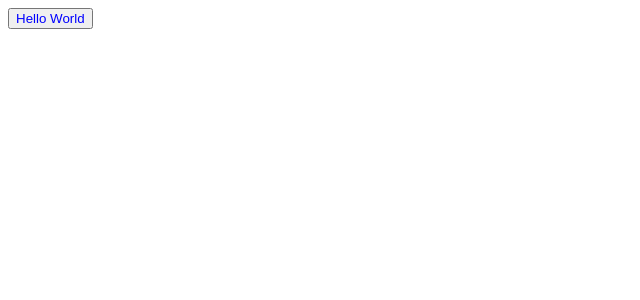
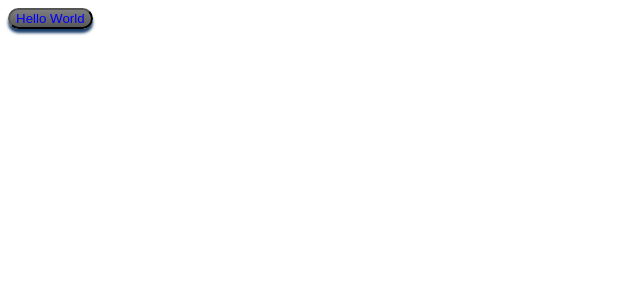
Before and after one commit to dsmith39/almighty-react-library, a React (Vite) app: page / in a window 1280 px wide. Shown: the top 300 px of the page, without its empty margins (0-640 px from the left). Built offline with nearby package versions, Linux system fonts and the light colour scheme.

Commit message:
Adding Button from Website to Library

```diff
--- a/src/components/Button/Button.tsx
+++ b/src/components/Button/Button.tsx
@@ -1,18 +1,31 @@
 import React from "react";
 import styled from "styled-components";
 
-export interface ButtonProps {
-  /** The Button Text */
-  label: string;
-  color?: string;
-}
+
 
 export interface StyledButtonProps {
   color?: string;
+  height?: string;
+  width?: string;
+  margin?: string;
 }
 
 const StyledButton = styled.button<StyledButtonProps>`
+  height: ${(props) => props.height || "auto"};
+  width: ${(props) => props.width || "auto"};
+  margin: ${(props) => props.margin || "auto"};
   color: ${(props) => props.color || "black"};
+  background: linear-gradient(180deg, #7e7e7e 0%, #585858 100%);
+  box-shadow: 0px 4px 3px 0px rgba(27, 64, 106, 1);
+  border: ${(props) => props.name || "defaultOption"};
+  border-radius: 50px;
+
+  &:active {
+    transform: translateY(-0.1rem);
+    box-shadow: 0px 2px 2px 0px rgba(27, 64, 106, 1);
+    letter-spacing: -0.5px;
+    transition: all 0.2s;
+  }
 `;
 
 /**
@@ -22,6 +35,11 @@ const StyledButton = styled.button<StyledButtonProps>`
  * <Button label="Button Text" />
  */
 
+export interface ButtonProps {
+  /** The Button Text */
+  label: string;
+  color?: string;
+}
 const Button = (props: ButtonProps) => {
   return <StyledButton color={props.color}>{props.label}</StyledButton>;
 };
```
Also changed, not shown: 1 other file (tests, documents, lock files or other folders).
